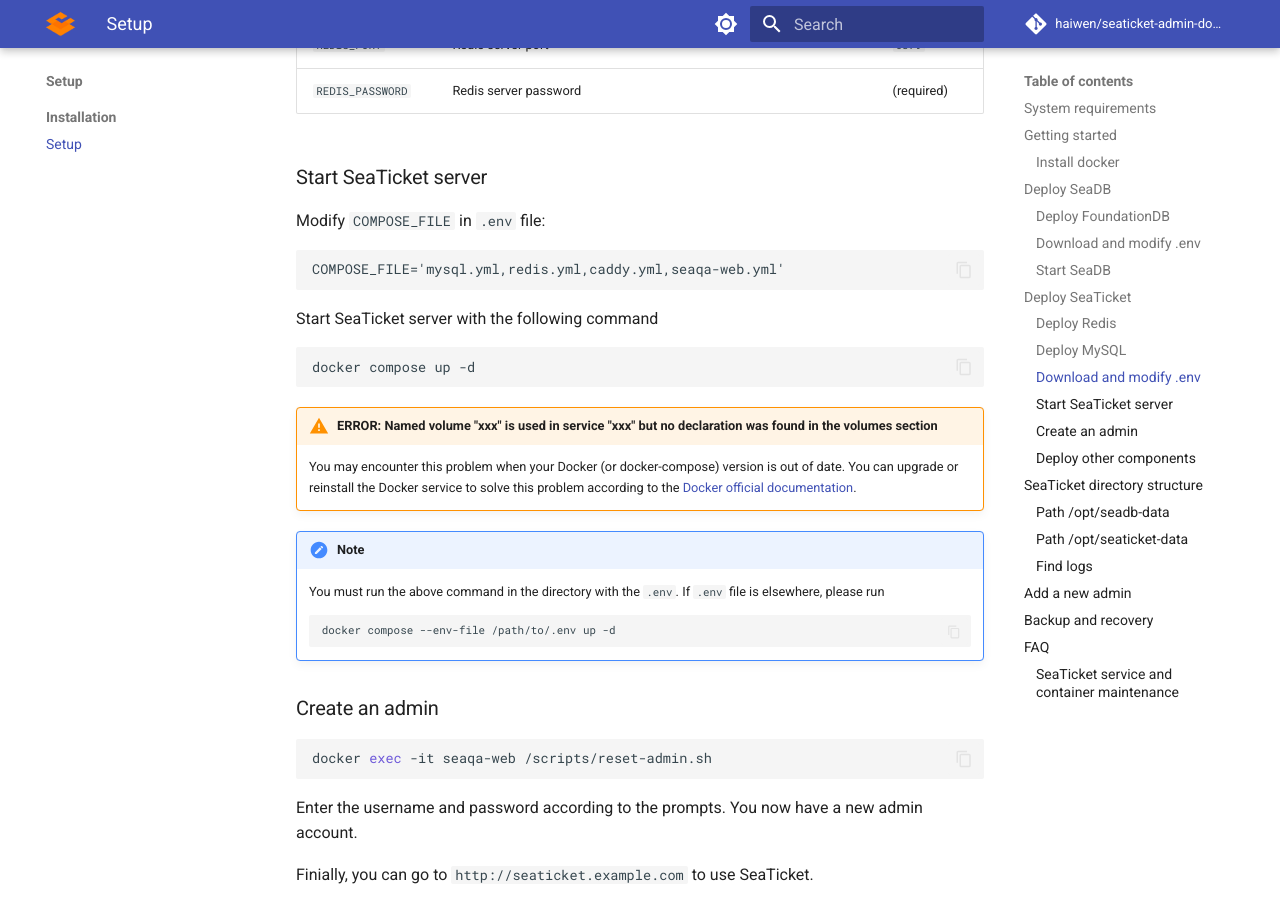
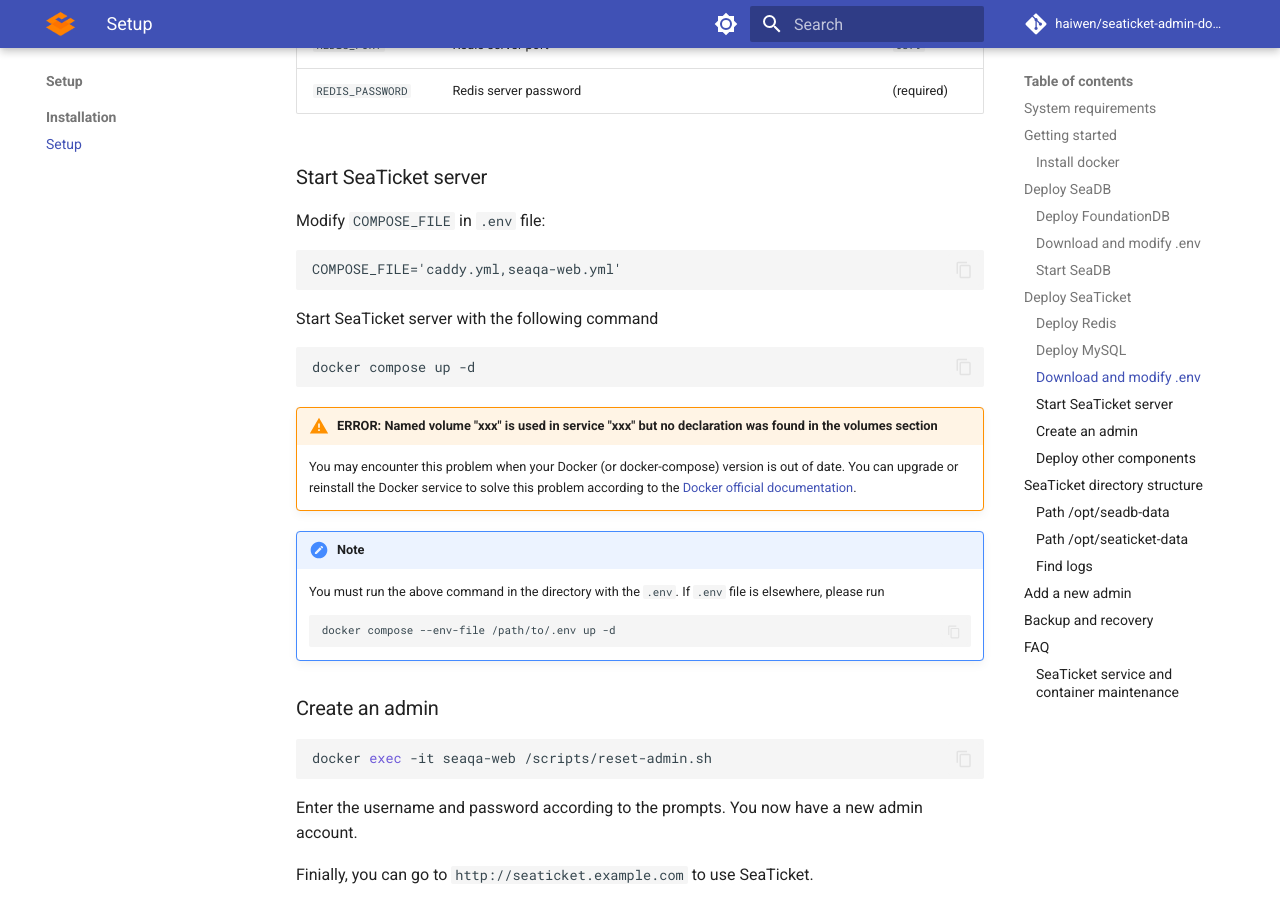
Before and after one commit to haiwen/seaticket-admin-docs, an MkDocs documentation site: the page built from manual/setup/setup_by_docker.md, in a window 1280 px wide and 900 px high, scrolled down 4674 px. Built offline with MkDocs 1.6.1 and Material for MkDocs 9.7.7, drawn with Linux system fonts in a browser that asks for light colours; comment, search, counter and statistics services are not loaded; the version menu is left out.

Commit message:
update COMPOSE_FILE

````diff
--- a/manual/setup/setup_by_docker.md
+++ b/manual/setup/setup_by_docker.md
@@ -165,7 +165,7 @@
 Modify `COMPOSE_FILE` in `.env` file:
 
 ```env
-COMPOSE_FILE='mysql.yml,redis.yml,caddy.yml,seaqa-web.yml'
+COMPOSE_FILE='caddy.yml,seaqa-web.yml'
 ```
 
 Start SeaTicket server with the following command
````
